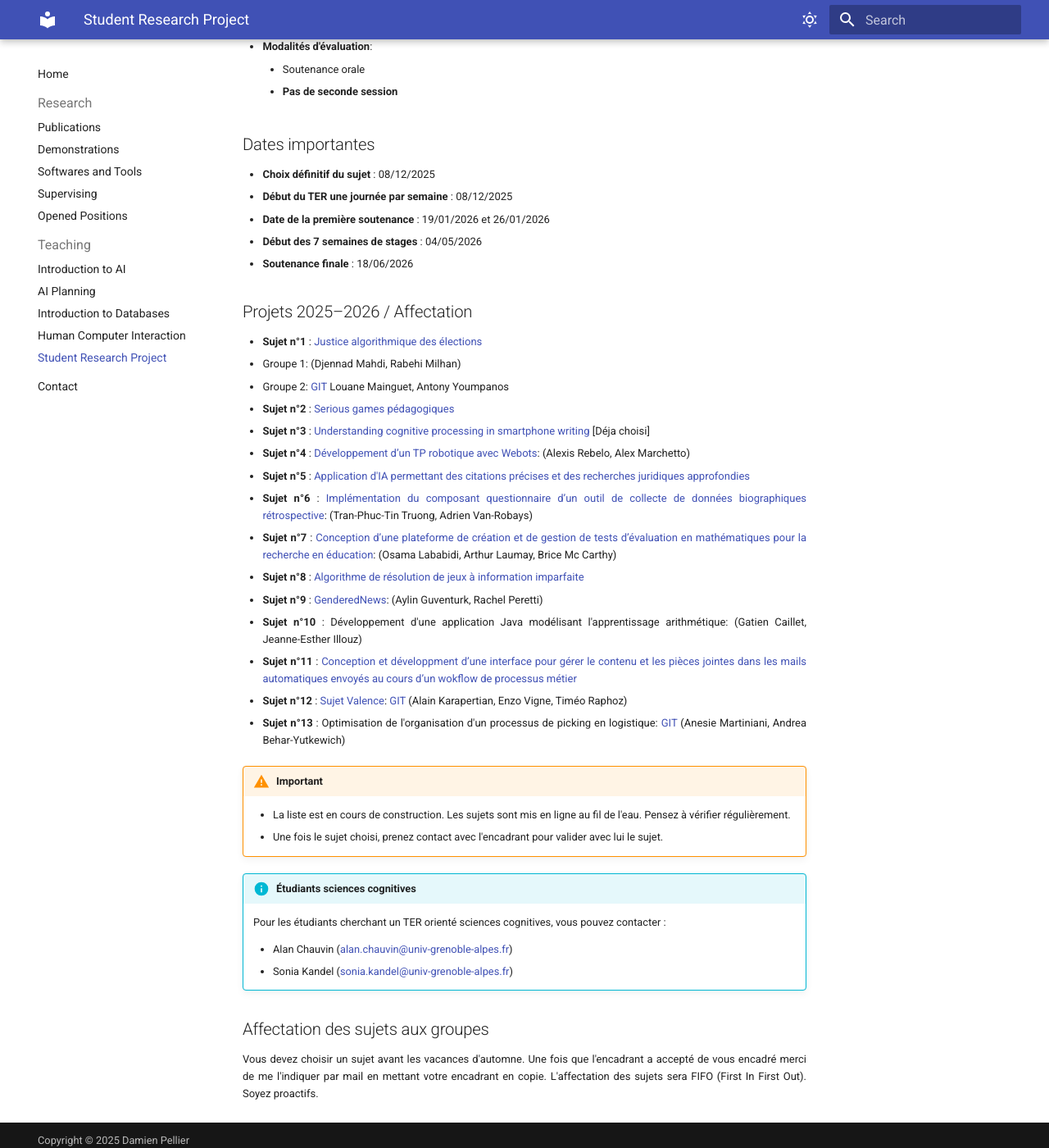
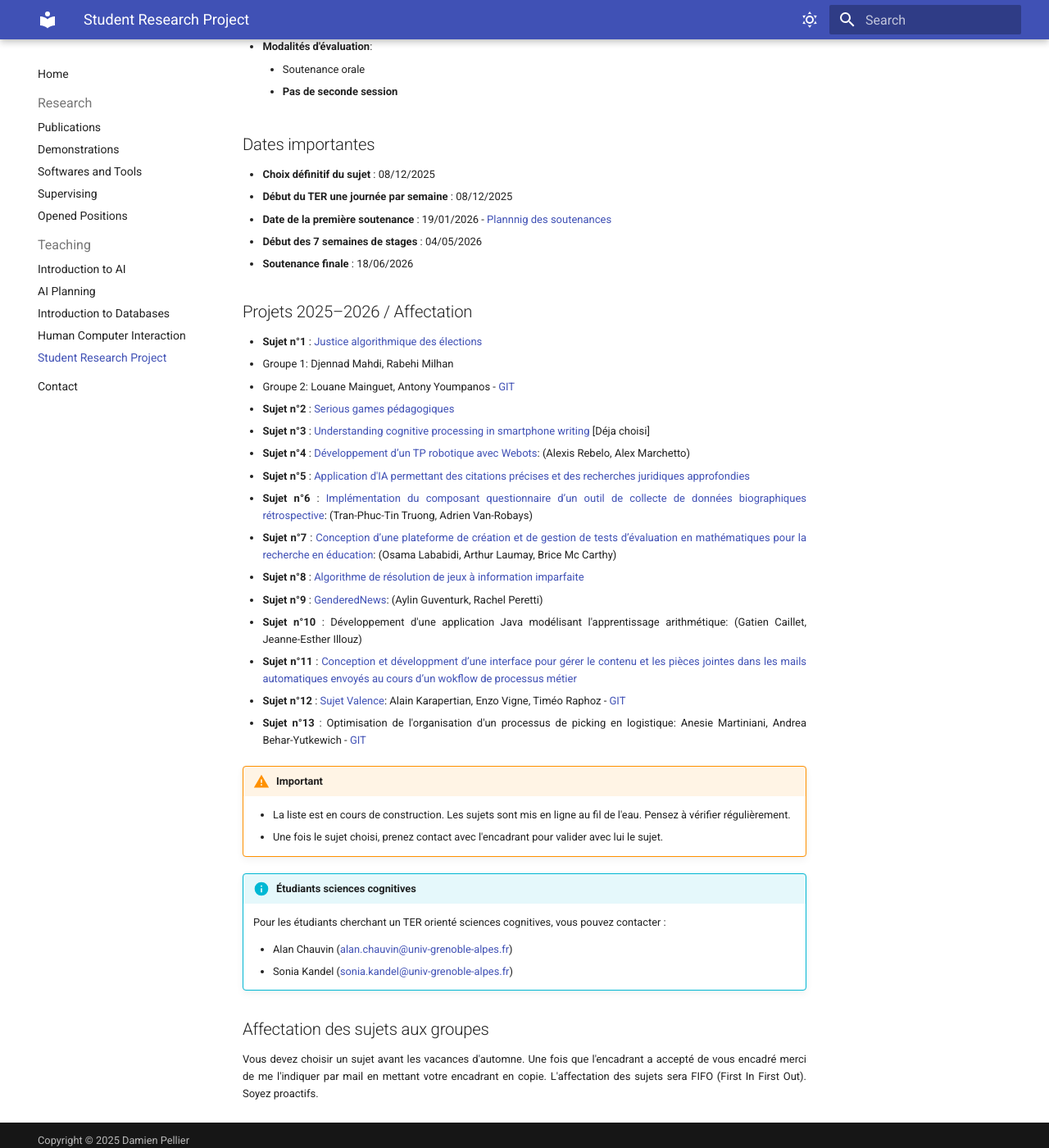
Before and after one commit to pellierd/homepage, an MkDocs documentation site: the page built from docs/teaching/srp.md, in a window 1280 px wide and 1400 px high, scrolled down 863 px. Shown: the whole window at 82% size. Built offline with MkDocs 1.6.1 and Material for MkDocs 9.7.7, drawn with Linux system fonts in a browser that asks for light colours.

Commit message:
modif ter

```diff
--- a/docs/teaching/srp.md
+++ b/docs/teaching/srp.md
@@ -29,15 +29,15 @@ La première période du projet est consacrée à l'élaboration des documents p
 
 - **Choix définitif du sujet** : 08/12/2025
 - **Début du TER une journée par semaine** : 08/12/2025
-- **Date de la première soutenance** : 19/01/2026 et 26/01/2026
+- **Date de la première soutenance** : 19/01/2026 - [Plannnig des soutenances](https://docs.google.com/spreadsheets/d/1rXzyouaMQ84RqYx3tDtOfcSG4Wux_E9eQFqfVnTmk50/edit?usp=sharing)
 - **Début des 7 semaines de stages** : 04/05/2026
 - **Soutenance finale** : 18/06/2026
 
 ## Projets 2025–2026 / Affectation
 
 - **Sujet n°1** : [Justice algorithmique des élections](srp/Sujet_1_2025.pdf)
-  - Groupe 1: (Djennad Mahdi, Rabehi Milhan)
-  - Groupe 2: [GIT](https://github.com/Lmainguet/JADE_ter) Louane Mainguet, Antony Youmpanos
+  - Groupe 1: Djennad Mahdi, Rabehi Milhan
+  - Groupe 2: Louane Mainguet, Antony Youmpanos - [GIT](https://github.com/Lmainguet/JADE_ter)
 - **Sujet n°2** : [Serious games pédagogiques](srp/Sujet_2_2025.pdf)
 - **Sujet n°3** : [Understanding cognitive processing in smartphone writing](srp/Sujet_3_2025.pdf) [Déja choisi]
 - **Sujet n°4** : [Développement d’un TP robotique avec Webots](srp/Sujet_4_2025.pdf): (Alexis Rebelo, Alex Marchetto)
@@ -49,8 +49,8 @@ La première période du projet est consacrée à l'élaboration des documents p
 - **Sujet n°10** : Développement d'une application Java modélisant l'apprentissage arithmétique: (Gatien Caillet,
 Jeanne-Esther Illouz)
 - **Sujet n°11** : [Conception et développment d’une interface pour gérer le contenu et les pièces jointes dans les mails automatiques envoyés au cours d’un  wokflow de processus métier](srp/Sujet_11_2025.pdf)
-- **Sujet n°12** : [Sujet Valence](): [GIT](https://github.com/alkalain/MARL-RL-GUI.git) (Alain Karapertian, Enzo Vigne, Timéo Raphoz)
-- **Sujet n°13** : Optimisation de l'organisation d'un processus de picking en logistique: [GIT](https://github.com/abehar9/ProjetTER) (Anesie Martiniani, Andrea Behar-Yutkewich)
+- **Sujet n°12** : [Sujet Valence](): Alain Karapertian, Enzo Vigne, Timéo Raphoz - [GIT](https://github.com/alkalain/MARL-RL-GUI.git)
+- **Sujet n°13** : Optimisation de l'organisation d'un processus de picking en logistique: Anesie Martiniani, Andrea Behar-Yutkewich - [GIT](https://github.com/abehar9/ProjetTER)
 
 
 !!! warning "Important"
```
